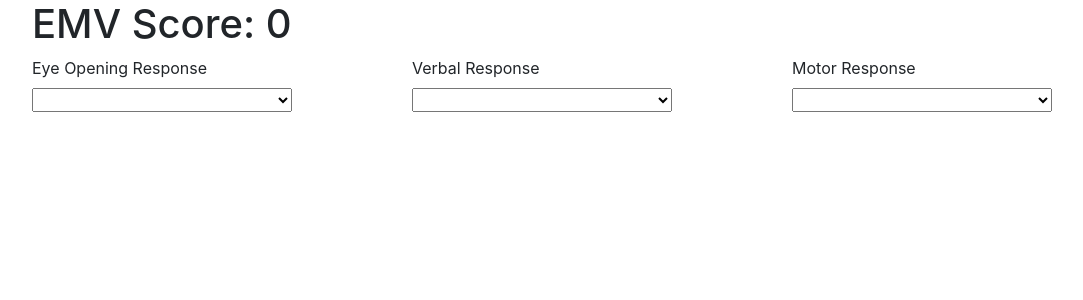
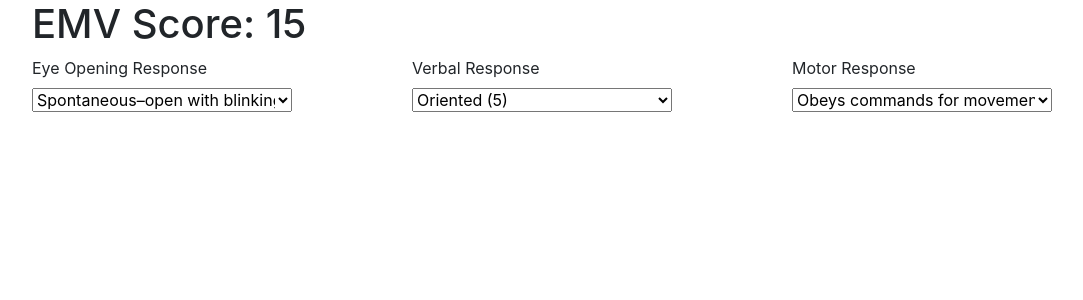
Before and after one commit to bartderijk/Triage, a Vue app: page / in a window 1280 px wide. Shown: the top 300 px of the page, without its empty margins (53-1136 px from the left). Built offline with nearby package versions, Linux system fonts and the light colour scheme.

Commit message:
Added default option

```diff
--- a/src/components/emvCalculator.vue
+++ b/src/components/emvCalculator.vue
@@ -47,9 +47,9 @@
 export default {
   name: 'emvCalculator',
   data: () => ({
-    eye: 0,
-    movement: 0,
-    verbal: 0
+    eye: 4,
+    movement: 5,
+    verbal: 6
   }),
   computed: {
     emvScore() {
```
